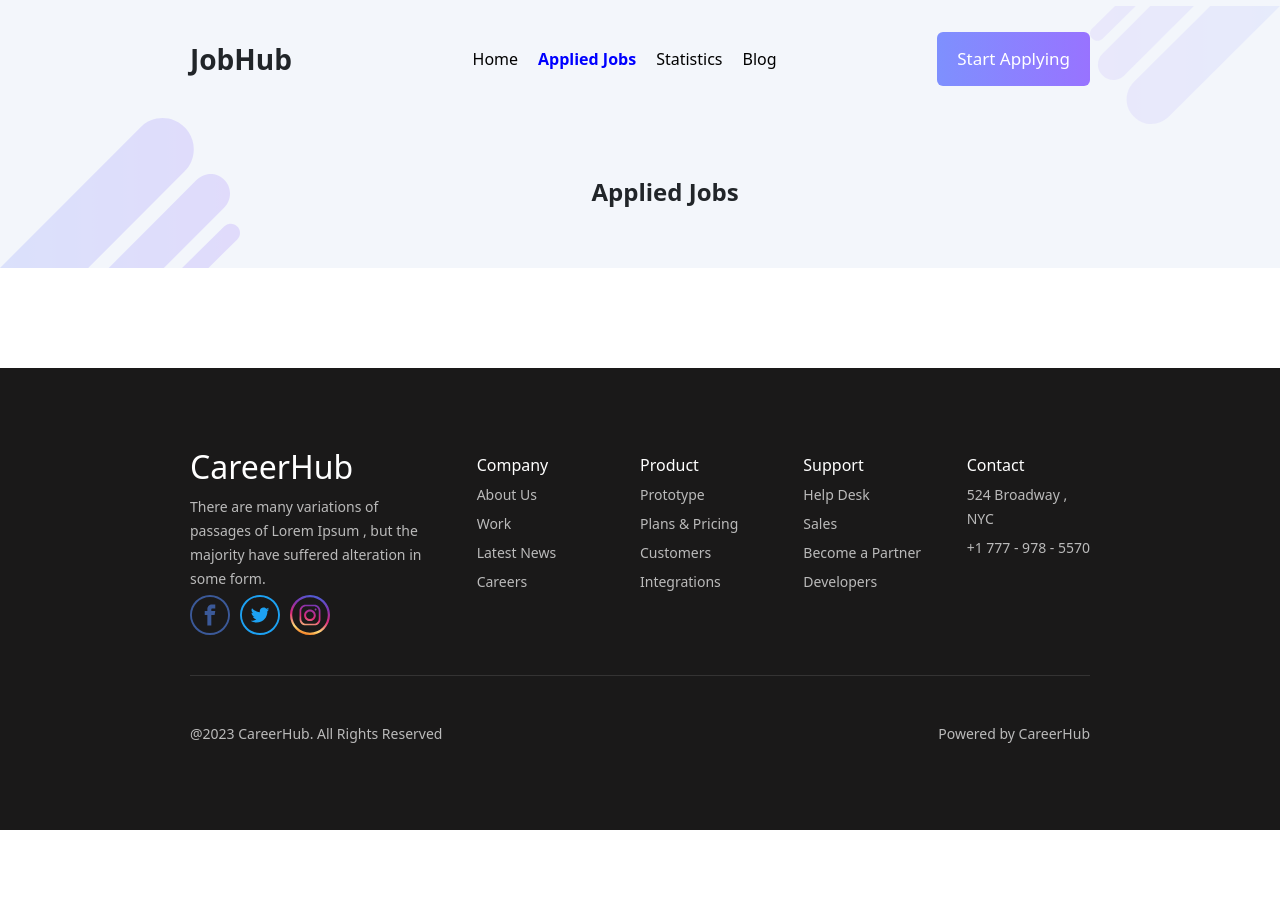
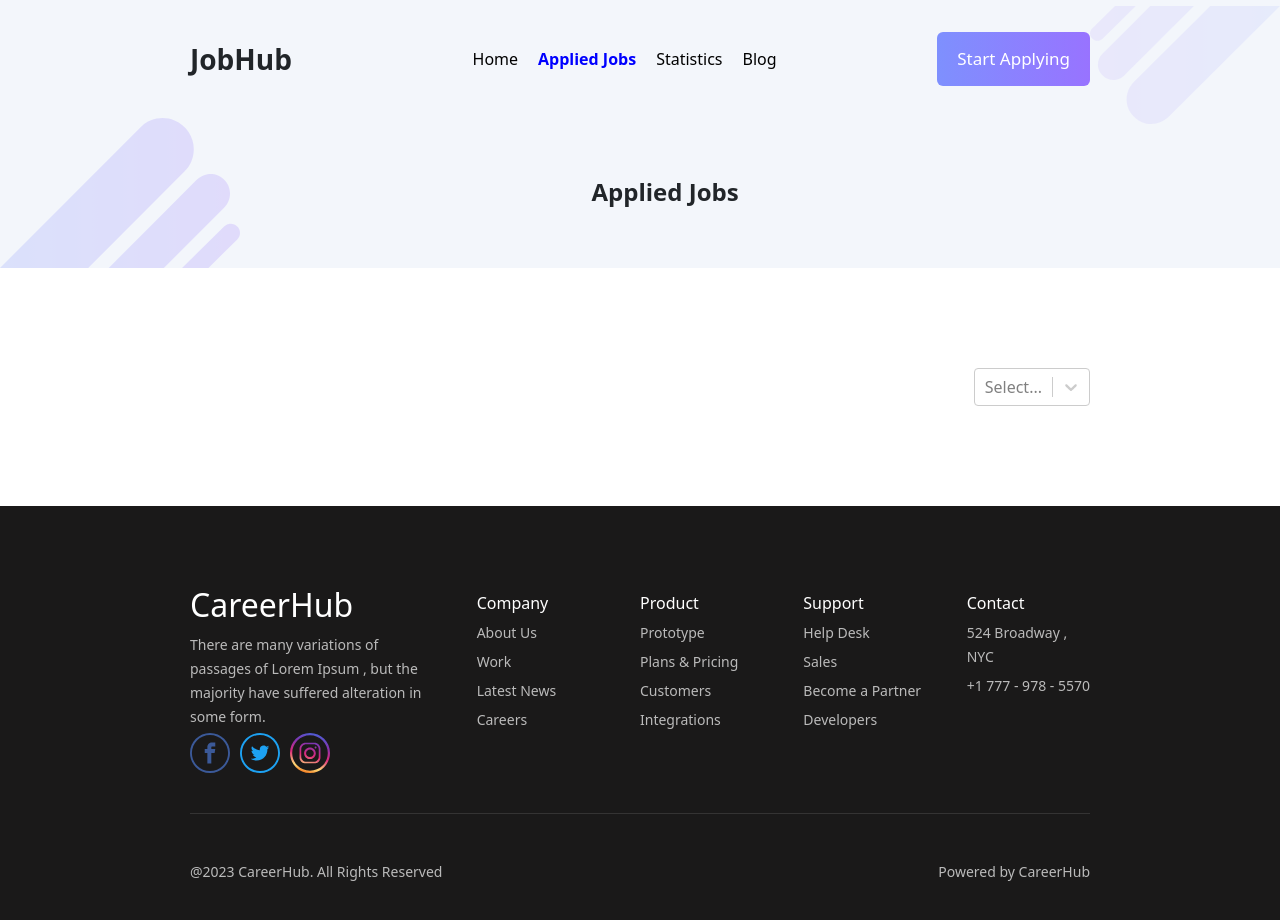
Before and after one commit to osmangony01/career-hub, a React (Vite) app: page /applied-jobs in a window 1280 px wide. Shown: the top 920 px of the page. Before the commit the page ends 830 px from the top, so only its background shows below. Built offline with nearby package versions, Linux system fonts and the light colour scheme.

Commit message:
add filter-by feature in applied-jobs pages

```diff
--- a/package.json
+++ b/package.json
@@ -19,6 +19,7 @@
     "react-bootstrap": "^2.7.2",
     "react-dom": "^18.2.0",
     "react-router-dom": "^6.10.0",
+    "react-select": "^5.7.2",
     "recharts": "^2.5.0",
     "sort-by": "^1.2.0"
   },
--- a/src/components/AppliedJob/AppliedJob.jsx
+++ b/src/components/AppliedJob/AppliedJob.jsx
@@ -4,7 +4,6 @@ import { Link } from 'react-router-dom';
 
 const AppliedJob = ({ appliedJob }) => {
     const { id, jobTitle, jobCompany, companyImgLogo, jobType, location, salary } = appliedJob;
-    console.log(companyImgLogo)
 
     return (
         <div className='applied-job-card'>
--- a/src/components/AppliedJobs/AppliedJobs.css
+++ b/src/components/AppliedJobs/AppliedJobs.css
@@ -1,3 +1,8 @@
 .applied-jobs{
     margin: 100px 0;
 }
+.filter-option{
+    display: flex;
+    justify-content: end;
+    margin-bottom: 20px;
+}
--- a/src/components/AppliedJobs/AppliedJobs.jsx
+++ b/src/components/AppliedJobs/AppliedJobs.jsx
@@ -4,18 +4,43 @@ import { useLoaderData } from 'react-router-dom';
 import AppliedJob from '../AppliedJob/AppliedJob';
 import './AppliedJobs.css';
 import { Context } from '../../utilities/Context';
+import Select, { components } from "react-select";
+
+const Control = ({ children, ...props }) => (
+    <components.Control {...props}>
+      {children}
+    </components.Control>
+  );
 
 const AppliedJobs = () => {
     const [context, setContext] = useContext(Context);
 
     const appliedAllJobs = useLoaderData();
-    const [appliedJobs , setAppliedJobs] = useState(appliedAllJobs);
+    const [appliedJobs, setAppliedJobs] = useState(appliedAllJobs);
 
-    useEffect(()=>{
+    useEffect(() => {
         setContext("Applied Jobs");
-    },[]);
+    }, []);
 
-    console.log(appliedJobs);
+    const handleChange = (selected) => {
+        //console.log(selected.value);
+        const selectedValue = selected.value;
+        //let selectedAppliedJobs = [];
+        let selectedAppliedJobs = appliedAllJobs.filter(job => job.jobType[0]== selectedValue || job.jobType[1]== selectedValue);
+
+        // console.log(appliedJobs);
+        // console.log(selectedAppliedJobs);
+        setAppliedJobs(selectedAppliedJobs);
+
+    }
+    const options = [
+        { value: "Full-time", label: "Full-time" },
+        { value: "Part-time", label: "Part-time" },
+        { value: "Onsite", label: "Onsite" },
+        { value: "Remote", label: "Remote" },
+    ];
+
+    // console.log(appliedJobs);
     return (
         <div>
             <>
@@ -23,6 +48,13 @@ const AppliedJobs = () => {
             </>
             <div className='change-layout'>
                 <div className='applied-jobs'>
+                    <div className='filter-option'>
+                        <Select
+                            onChange={handleChange}
+                            components={{ Control }}
+                            options={options}
+                        />
+                    </div>
                     {
                         appliedJobs.map(appliedJob =>
                             <AppliedJob
--- a/src/components/JobDetail/JobDetail.jsx
+++ b/src/components/JobDetail/JobDetail.jsx
@@ -15,7 +15,7 @@ const JobDetails = () => {
     const jobDetail = useLoaderData();
     const {id, jobTitle, jobDescription, jobResponsibility, educationalRequirement, experience, address, location, salary, contactInfo} = jobDetail;
 
-    console.log(jobDetail);
+    // console.log(jobDetail);
 
     const handleAddToCart = ()=>{
         addToDb(id);
@@ -45,8 +45,8 @@ const JobDetails = () => {
                         <div className='job-details-card'>
                             <h3>Job Details</h3>
                             <hr />
-                            <p><span><img className='currency-icon' src="/images/currency_icon.svg" alt="" /></span><b>Salary: </b>{salary}</p>
-                            <p> <b>Job Title: </b>{jobTitle}</p>
+                            <p><img className='currency-icon' src="/images/currency_icon.svg" alt="" /><b>Salary: </b>{salary}</p>
+                            <p><img className='currency-icon' src="/images/job-title.svg" alt="" /> <b>Job Title: </b>{jobTitle}</p>
                             <h3 className='contact-info'>Contact Information</h3>
                             <hr />
                             <p><span className='card-icon'><FontAwesomeIcon icon={faPhoneAlt}/></span><b>Phone: </b> {contactInfo.phone}</p>
--- a/src/components/JobDetail/JobDetails.css
+++ b/src/components/JobDetail/JobDetails.css
@@ -29,10 +29,11 @@
     margin-top: 15px;
 }
 .currency-icon {
+    margin: 0;
     width: 24px;
     height: 24px;
     margin-right: 5px;
-    color: gray;
+    color: rgb(153, 152, 152);
 }
 .card-icon{
     width: 24px;
```
Also changed, not shown: public/images/job-title.svg (added), 1 other file (tests, documents, lock files or other folders).
